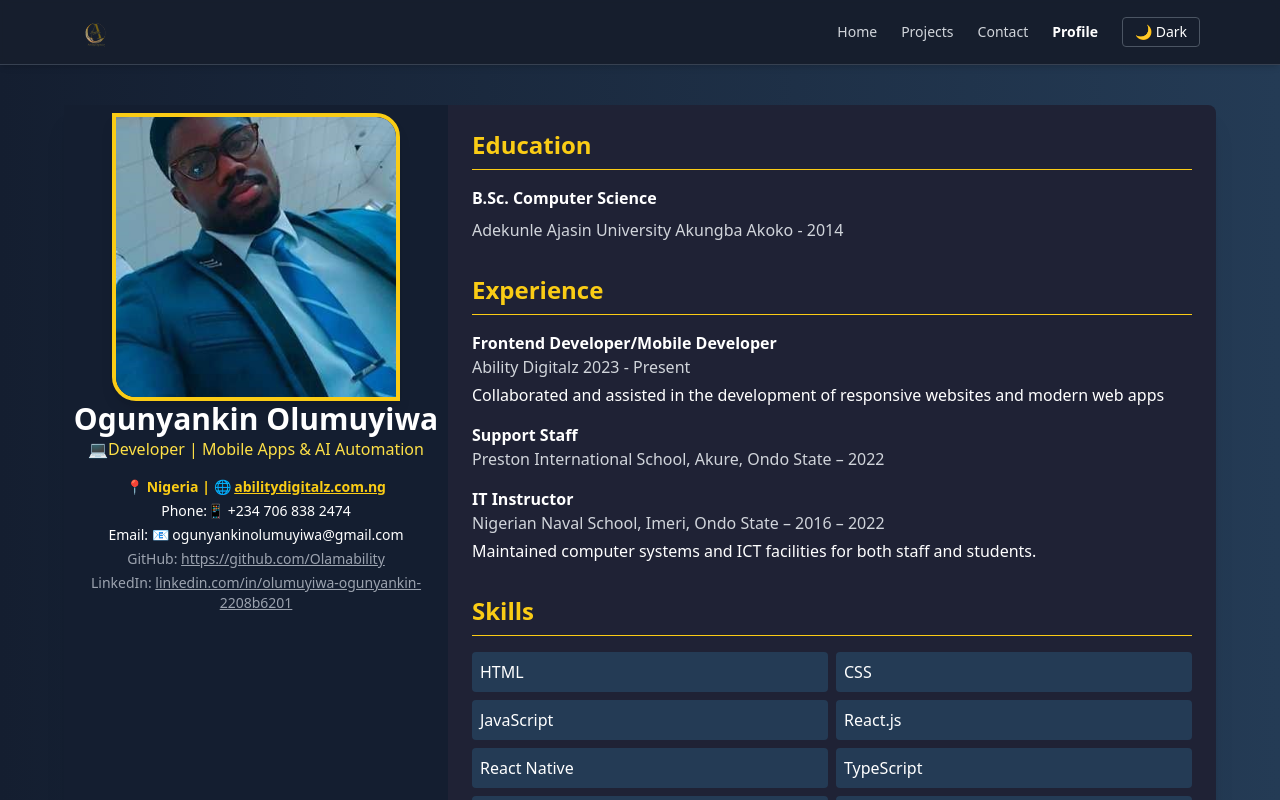
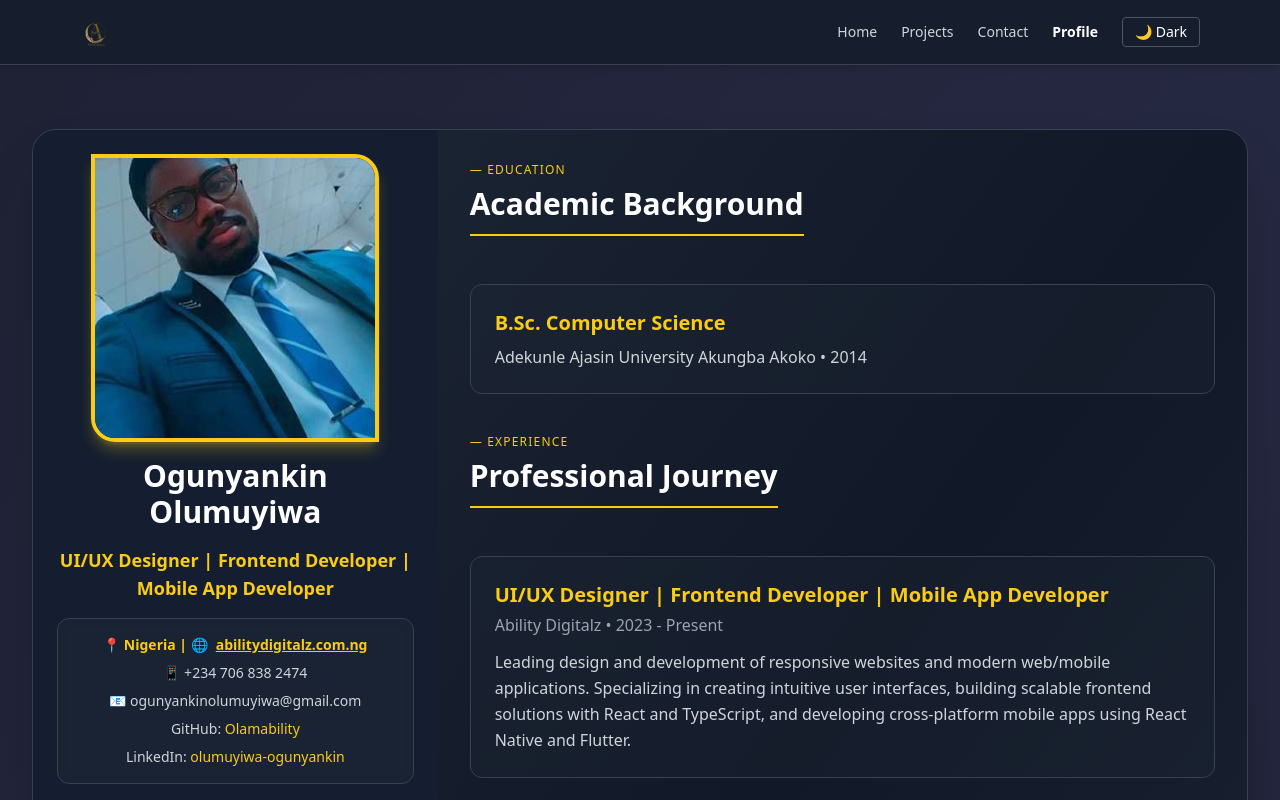
Before and after one commit to Olamability/portfolio-site, a React (Vite) app: page /resume in a window 1280 px wide. Shown: the top 800 px of the page. Built offline with nearby package versions, Linux system fonts and the light colour scheme.

Commit message:
Update Resume component with modern design standards matching Home and Projects pages
Co-authored-by: Olamability <28848101+Olamability@users.noreply.github.com>

```diff
--- a/src/components/Resume.tsx
+++ b/src/components/Resume.tsx
@@ -1,21 +1,41 @@
 import React from "react";
+import { motion } from "framer-motion";
 import profile from '../assets/profile.jpg';
 
 const Resume: React.FC = () => {
 return (
-    <div className="min-h-screen bg-gradient-to-r from-[#141e30] to-[#243b55] text-white px-2 py-10 md:px-16">
-      <div className="max-w-8xl mx-auto bg-[#1f2235] rounded-lg shadow-xl grid grid-cols-1 md:grid-cols-3">
+    <div className="min-h-screen bg-gradient-to-br from-[#1f2235] via-[#252841] to-[#1f2235] text-white px-4 py-16 md:px-8">
+      <motion.div
+        className="max-w-7xl mx-auto bg-gradient-to-br from-gray-800 via-gray-900 to-gray-800 rounded-3xl shadow-2xl grid grid-cols-1 md:grid-cols-3 overflow-hidden border border-gray-700"
+        initial={{ opacity: 0, y: 30 }}
+        animate={{ opacity: 1, y: 0 }}
+        transition={{ duration: 0.6 }}
+      >
         {/* Left Sidebar */}
-        <div className="bg-[#141e30] rounded-t-lg md:rounded-t-none md:rounded-l-lg p-2 flex flex-col items-center">
-          <img
+        <motion.div
+          className="bg-[#141e30] rounded-t-3xl md:rounded-t-none md:rounded-l-3xl p-6 flex flex-col items-center space-y-4"
+          initial={{ opacity: 0, x: -30 }}
+          animate={{ opacity: 1, x: 0 }}
+          transition={{ duration: 0.6, delay: 0.2 }}
+        >
+          <motion.img
             src={profile}
             alt="Olumuyiwa"
-            className="w-64 h-64 md:w-72 md:h-72 object-cover rounded-tr-3xl rounded-bl-3xl border-4 border-yellow-400 shadow-lg"
+            className="w-64 h-64 md:w-72 md:h-72 object-cover rounded-tr-3xl rounded-bl-3xl border-4 border-yellow-400 shadow-lg shadow-yellow-400/30 hover:shadow-yellow-400/50 transition-shadow duration-300"
+            initial={{ opacity: 0, scale: 0.9 }}
+            animate={{ opacity: 1, scale: 1 }}
+            transition={{ duration: 0.6, delay: 0.3 }}
           />
-          <h1 className="text-3xl font-bold text-white">Ogunyankin Olumuyiwa</h1>
-          <p className="text-yellow-300 text-center py">💻Developer | Mobile Apps & AI Automation</p>
-          <div className="mt-2 space-y-1 text-center text-sm py-2">
-            <p className="text-yellow-400 font-semibold">
+          <h1 className="text-3xl font-bold text-white text-center">Ogunyankin Olumuyiwa</h1>
+          <p className="text-yellow-400 text-center font-semibold text-lg">UI/UX Designer | Frontend Developer | Mobile App Developer</p>
+          <motion.div
+            className="mt-4 space-y-3 text-center text-sm w-full"
+            initial={{ opacity: 0 }}
+            animate={{ opacity: 1 }}
+            transition={{ delay: 0.5 }}
+          >
+            <div className="bg-gray-800/50 rounded-xl p-4 space-y-2 backdrop-blur-sm border border-gray-700 hover:border-yellow-400 transition-colors duration-300">
+              <p className="text-yellow-400 font-semibold flex items-center justify-center gap-2">
                 📍 Nigeria | 🌐{' '}
                 <a
                   href="https://abilitydigitalz.com.ng"
@@ -26,96 +46,119 @@ return (
                   abilitydigitalz.com.ng
                 </a>
               </p>
-            <p>Phone:📱 +234 706 838 2474</p>
-            <p>Email: 📧 ogunyankinolumuyiwa@gmail.com</p>
-            <p className="text-gray-400">GitHub:{' '}
+              <p className="text-gray-300">📱 +234 706 838 2474</p>
+              <p className="text-gray-300">📧 ogunyankinolumuyiwa@gmail.com</p>
+              <p className="text-gray-300">
+                GitHub:{' '}
                 <a
                   href="https://github.com/Olamability"
                   target="_blank"
                   rel="noopener noreferrer"
-    className="underline hover:text-yellow-400 transition-colors duration-300"
+                  className="text-yellow-400 hover:text-white transition-colors duration-300"
                 >
-    https://github.com/Olamability
+                  Olamability
                 </a>
               </p>
-            <p className="text-gray-400">
+              <p className="text-gray-300">
                 LinkedIn:{' '}
                 <a
                   href="https://linkedin.com/in/olumuyiwa-ogunyankin-2208b6201"
                   target="_blank"
                   rel="noopener noreferrer"
-    className="underline hover:text-yellow-400 transition-colors duration-300"
+                  className="text-yellow-400 hover:text-white transition-colors duration-300"
                 >
-    linkedin.com/in/olumuyiwa-ogunyankin-2208b6201
+                  olumuyiwa-ogunyankin
                 </a>
               </p>
-
             </div>
-        </div>
+          </motion.div>
+        </motion.div>
 
         {/* Right Content */}
-        <div className="col-span-2 p-6 space-y-8">
+        <motion.div
+          className="col-span-2 p-8 space-y-10"
+          initial={{ opacity: 0, x: 30 }}
+          animate={{ opacity: 1, x: 0 }}
+          transition={{ duration: 0.6, delay: 0.3 }}
+        >
           {/* Education */}
-          <div>
-            <h2 className="text-2xl text-yellow-400 font-semibold mb-4 border-b border-yellow-400 pb-2">
-              Education
+          <motion.div
+            initial={{ opacity: 0, y: 20 }}
+            animate={{ opacity: 1, y: 0 }}
+            transition={{ delay: 0.4 }}
+          >
+            <p className="uppercase tracking-widest text-xs text-yellow-400 mb-2">— Education</p>
+            <h2 className="text-3xl text-white font-bold mb-6 border-b-2 border-yellow-400 pb-3 inline-block">
+              Academic Background
             </h2>
-            <div className="space-y-2">
-              <h3 className="font-bold">B.Sc. Computer Science</h3>
-              <p className="text-gray-300">Adekunle Ajasin University Akungba Akoko - 2014</p>
+            <div className="mt-6 bg-gray-800/30 p-6 rounded-xl border border-gray-700 hover:border-yellow-400 transition-all duration-300 hover:shadow-lg hover:shadow-yellow-400/20">
+              <h3 className="font-bold text-xl text-yellow-400">B.Sc. Computer Science</h3>
+              <p className="text-gray-300 mt-2">Adekunle Ajasin University Akungba Akoko • 2014</p>
             </div>
-          </div>
+          </motion.div>
 
           {/* Experience */}
-          <div>
-            <h2 className="text-2xl text-yellow-400 font-semibold mb-4 border-b border-yellow-400 pb-2">
-              Experience
+          <motion.div
+            initial={{ opacity: 0, y: 20 }}
+            animate={{ opacity: 1, y: 0 }}
+            transition={{ delay: 0.5 }}
+          >
+            <p className="uppercase tracking-widest text-xs text-yellow-400 mb-2">— Experience</p>
+            <h2 className="text-3xl text-white font-bold mb-6 border-b-2 border-yellow-400 pb-3 inline-block">
+              Professional Journey
             </h2>
-            <div className="space-y-4">
-              <div>
-                <h3 className="font-bold">Frontend Developer/Mobile Developer</h3>
-                <p className="text-gray-300">Ability Digitalz 2023 - Present</p>
-                <p className="mt-1">
-                  Collaborated and assisted in the development of responsive websites and modern web apps
+            <div className="mt-6 space-y-6">
+              <div className="bg-gray-800/30 p-6 rounded-xl border border-gray-700 hover:border-yellow-400 transition-all duration-300 hover:shadow-lg hover:shadow-yellow-400/20">
+                <h3 className="font-bold text-xl text-yellow-400">UI/UX Designer | Frontend Developer | Mobile App Developer</h3>
+                <p className="text-gray-400 mt-1">Ability Digitalz • 2023 - Present</p>
+                <p className="mt-3 text-gray-300 leading-relaxed">
+                  Leading design and development of responsive websites and modern web/mobile applications. Specializing in creating intuitive user interfaces, building scalable frontend solutions with React and TypeScript, and developing cross-platform mobile apps using React Native and Flutter.
                 </p>
               </div>
-              <div>
-                <h3 className="font-bold">Support Staff</h3>
-                <p className="text-gray-300">Preston International School, Akure, Ondo State – 2022</p>
-                <p className="mt-1">
-
+              <div className="bg-gray-800/30 p-6 rounded-xl border border-gray-700 hover:border-yellow-400 transition-all duration-300 hover:shadow-lg hover:shadow-yellow-400/20">
+                <h3 className="font-bold text-xl text-white">Support Staff</h3>
+                <p className="text-gray-400 mt-1">Preston International School, Akure, Ondo State • 2022</p>
+                <p className="mt-3 text-gray-300 leading-relaxed">
+                  Provided technical and administrative support to enhance school operations and student learning experiences.
                 </p>
               </div>
-              <div>
-                <h3 className="font-bold">IT Instructor</h3>
-                <p className="text-gray-300">Nigerian Naval School, Imeri, Ondo State – 2016 – 2022</p>
-                <p className="mt-1">
-                  Maintained computer systems and ICT facilities for both staff and students.
+              <div className="bg-gray-800/30 p-6 rounded-xl border border-gray-700 hover:border-yellow-400 transition-all duration-300 hover:shadow-lg hover:shadow-yellow-400/20">
+                <h3 className="font-bold text-xl text-white">IT Instructor</h3>
+                <p className="text-gray-400 mt-1">Nigerian Naval School, Imeri, Ondo State • 2016 – 2022</p>
+                <p className="mt-3 text-gray-300 leading-relaxed">
+                  Maintained computer systems and ICT facilities for both staff and students. Provided technical training and support to enhance digital literacy across the institution.
                 </p>
               </div>
             </div>
-          </div>
+          </motion.div>
 
           {/* Skills */}
-          <div>
-            <h2 className="text-2xl text-yellow-400 font-semibold mb-4 border-b border-yellow-400 pb-2">
-              Skills
+          <motion.div
+            initial={{ opacity: 0, y: 20 }}
+            animate={{ opacity: 1, y: 0 }}
+            transition={{ delay: 0.6 }}
+          >
+            <p className="uppercase tracking-widest text-xs text-yellow-400 mb-2">— Skills & Technologies</p>
+            <h2 className="text-3xl text-white font-bold mb-6 border-b-2 border-yellow-400 pb-3 inline-block">
+              Technical Expertise
             </h2>
-            <ul className="grid grid-cols-2 gap-2">
-              <li className="bg-[#243b55] p-2 rounded">HTML</li>
-              <li className="bg-[#243b55] p-2 rounded">CSS</li>
-              <li className="bg-[#243b55] p-2 rounded">JavaScript</li>
-              <li className="bg-[#243b55] p-2 rounded">React.js</li>
-              <li className="bg-[#243b55] p-2 rounded">React Native</li>
-              <li className="bg-[#243b55] p-2 rounded">TypeScript</li>
-              <li className="bg-[#243b55] p-2 rounded">Tailwind CSS</li>
-              <li className="bg-[#243b55] p-2 rounded">Firebase</li>
-              <li className="bg-[#243b55] p-2 rounded">Node.js</li>
-              <li className="bg-[#243b55] p-2 rounded">PostgreSQL</li>
-            </ul>
+            <div className="mt-6 grid grid-cols-2 md:grid-cols-3 gap-4">
+              {["HTML", "CSS", "JavaScript", "React.js", "React Native", "TypeScript", "Tailwind CSS", "Firebase", "Node.js", "PostgreSQL", "Figma", "Adobe XD", "Flutter", "FlutterFlow", "Framer Motion", "Git"].map((skill, index) => (
+                <motion.div
+                  key={skill}
+                  className="bg-gradient-to-br from-gray-800 to-gray-900 p-4 rounded-xl text-center font-semibold border border-gray-700 hover:border-yellow-400 hover:shadow-lg hover:shadow-yellow-400/20 transition-all duration-300 hover:scale-105 cursor-default"
+                  initial={{ opacity: 0, scale: 0.9 }}
+                  animate={{ opacity: 1, scale: 1 }}
+                  transition={{ delay: 0.7 + index * 0.05 }}
+                  whileHover={{ y: -5 }}
+                >
+                  <span className="text-white">{skill}</span>
+                </motion.div>
+              ))}
             </div>
-        </div>
-      </div>
+          </motion.div>
+        </motion.div>
+      </motion.div>
     </div>
   );
 };
```
Lines whose indentation alone changed are shown as unchanged.
